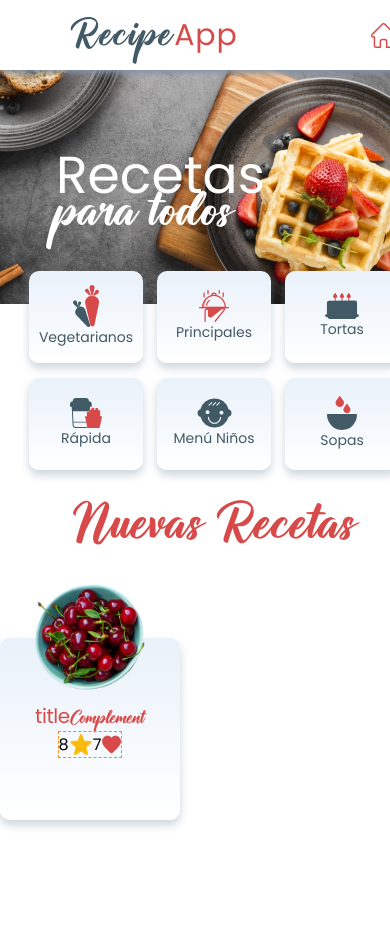
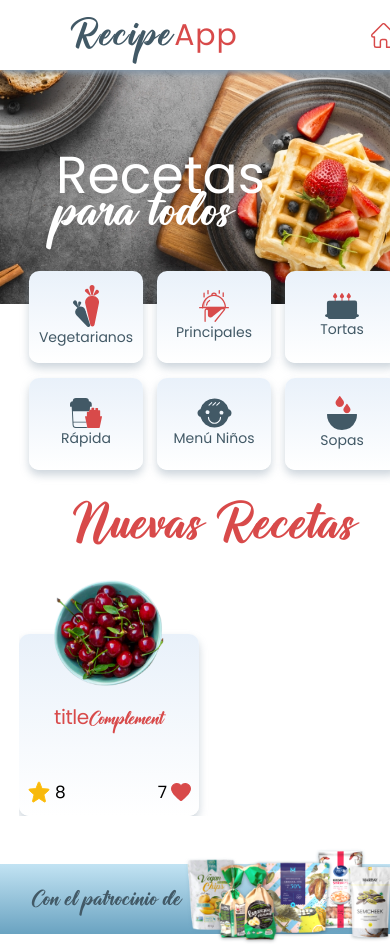
Before and after one commit to Eibeel/recipeapp, a React (Create React App) app: page / in a window 390 px wide. Shown: the top 952 px of the page. Before the commit the page ends 844 px from the top, so only its background shows below. Built offline with nearby package versions, Linux system fonts and the light colour scheme.

Commit message:
Layout's mobile finished

```diff
--- a/src/recipeApp/components/Footer.tsx
+++ b/src/recipeApp/components/Footer.tsx
@@ -1,7 +1,10 @@
-
+import imageSponsor from '../../assets/images/sponsor.png'
 
 export const Footer = () => {
     return (
-        <div>Footer</div>
+        <div className="container_footer">
+            <span className="container_text">Con el patrocinio de</span>
+            <img src={imageSponsor} alt='Sponsor' className='container_sponsor' />
+        </div>
     )
 }
--- a/src/recipeApp/components/RecipeCard.tsx
+++ b/src/recipeApp/components/RecipeCard.tsx
@@ -16,7 +16,7 @@ type Props = {
 
 export const RecipeCard = ({ altRecipe, altLikes, altHealth, imgRecipe, imgLikes, imgHealth, title, titleComplement, id, servings, time, likes, healthScore }: Props) => {
     return (
-        <>
+        <div className="container">
             <div className="container_recipe_image">
                 <img src={imgRecipe} alt={altRecipe} className="recipe_image" />
             </div>
@@ -33,8 +33,8 @@ export const RecipeCard = ({ altRecipe, altLikes, altHealth, imgRecipe, imgLikes
                 </div> */}
                 <div className="recipe_rating">
                     <div className="recipe_rating__icons">
+                        <img src={imgLikes} alt={altLikes} />
                         <span>{likes}</span>
-                        <img src={imgLikes} alt={altLikes} />
                     </div>
                     <div className="recipe_rating__icons">
                         <span>{healthScore}</span>
@@ -42,6 +42,6 @@ export const RecipeCard = ({ altRecipe, altLikes, altHealth, imgRecipe, imgLikes
                     </div>
                 </div>
             </div>
-        </>
+        </div>
     )
 }
--- a/src/recipeApp/pages/Home.tsx
+++ b/src/recipeApp/pages/Home.tsx
@@ -1,4 +1,4 @@
-import { Banner, Categories, NavBar, RecipeCard } from "../components"
+import { Banner, Categories, Footer, NavBar, RecipeCard } from "../components"
 import { Divider } from "../components/Divider"
 import Cherry from '../../assets/images/cherry.png'
 import Start from '../../assets/icons/ic_star.svg'
@@ -11,6 +11,7 @@ export const Home = () => {
             <Banner />
             <Categories />
             <Divider />
+            <div className="cardsRecipes">
                 <RecipeCard
                     altRecipe="Platillo"
                     altHealth="Salud"
@@ -26,6 +27,8 @@ export const Home = () => {
                     likes={8}
                     healthScore={7}
                 />
+            </div>
+            <Footer />
         </>
     )
 }
--- a/src/scss/base/_variables.scss
+++ b/src/scss/base/_variables.scss
@@ -8,7 +8,7 @@ $fontMonsterClubhouse: "MonsterClubhouse";
 $baseColor: #fff;
 $titleComplementColor: #d84a4a;
 $bodyCardColor: linear-gradient(180deg, rgba(233, 241, 250, 1) 0%, rgba(255, 255, 255, 1) 100%);
-$bgFooterColor: #c2e3f3;
+$bgFooterColor: linear-gradient(180deg, #C2E3F3 0%, #6AA3C1 100%);
 $titleRecipeColor: #425966;
 $boxShadow: #8395A7;
 
--- a/src/scss/components/_footer.scss
+++ b/src/scss/components/_footer.scss
@@ -0,0 +1,21 @@
+.container_footer {
+    align-items: center;
+    background: $bgFooterColor;
+    display: flex;
+    justify-content: center;
+    margin: 3rem 0 0;
+    height: 4.375rem;
+    width: 26.75rem;
+}
+
+.container_sponsor {
+    width: fit-content;
+    height: 106px;
+}
+
+.container_text {
+    color: $titleRecipeColor;
+    font-family: "MonsterClubhouse";
+    font-size: 23px;
+    font-weight: 400;
+}
--- a/src/scss/components/_recipeCard.scss
+++ b/src/scss/components/_recipeCard.scss
@@ -1,10 +1,23 @@
+.cardsRecipes {
+    column-gap: 1.5rem;
+    display: flex;
+    align-items: center;
+    margin: 0 auto;
+    overflow-x: scroll;
+    width: 100vw;
+}
+
+.cardsRecipes::-webkit-scrollbar {
+    display: none;
+}
+
 .container_recipe_image {
     display: flex;
     justify-content: center;
     width: 11.25rem;
     z-index: 999;
     position: relative;
-    margin: 2rem 0  -52px;
+    margin: 0 0 -52px;
 }
 
 .recipe_image {
@@ -18,11 +31,13 @@
     display: flex;
     flex-direction: column;
     align-items: center;
-    justify-content: center;
+    justify-content: flex-end;
+    row-gap: 3rem;
     width: 11.25rem;
     height: 11.375rem;
     border-radius: 10px;
     position: relative;
+    padding: 5.25rem .5rem .75rem;
 }
 
 .recipe_title {
@@ -35,17 +50,17 @@
     font-family: "MonsterClubhouse";
 }
 
-.recipe_info {
-    border: dashed 1px darkgreen;
-}
-
 .recipe_rating {
+    font-size: 17px;
     display: flex;
+    width: 100%;
     justify-content: space-between;
-    border: dashed 1px darkorange;
+    align-items: center;
 }
 
 .recipe_rating__icons {
     display: flex;
-    justify-content: center;
+    height: 1.5rem;
+    align-items: center;
+    column-gap: 4px;
 }
```
Also changed, not shown: src/assets/images/sponsor.png (renamed from src/assets/images/Grupo 7610.png). Lines whose indentation alone changed are shown as unchanged.
